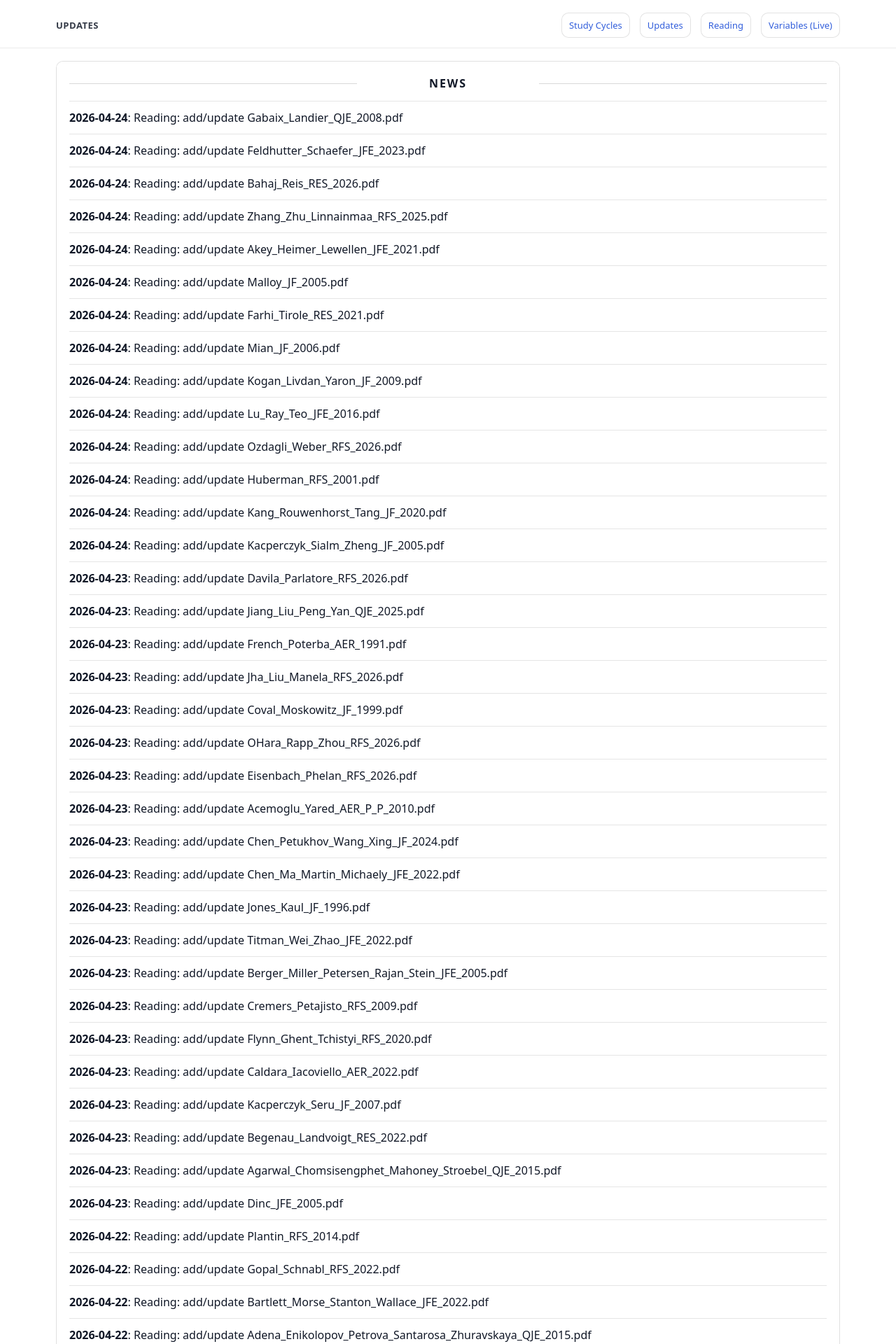
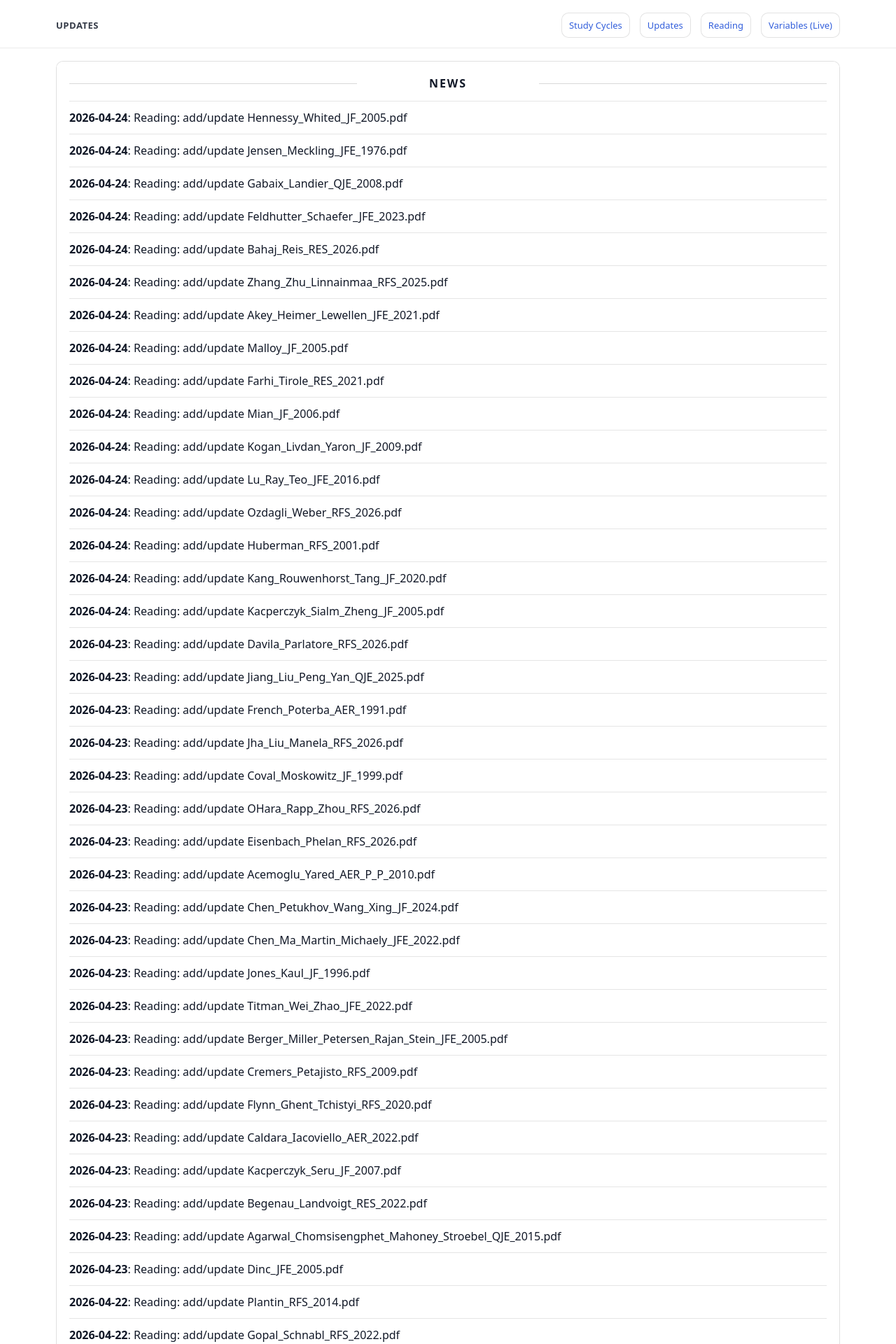
Before and after one commit to yaxinzn/study-archive, a Jekyll site: the page built from updates/index.md, in a window 1280 px wide. Shown: the top 1920 px of the page at 70% size. Built offline with Jekyll 4.4.1, drawn with Linux system fonts in a browser that asks for light colours; some of the changed text lies outside the part shown.

Commit message:
chore: update NEWS feed

```diff
--- a/_data/news.yml
+++ b/_data/news.yml
@@ -1,4 +1,10 @@
 # Auto-generated update history (sorted newest -> oldest). Do not edit manually.
+- ts: "1777035483"
+  date: "2026-04-24"
+  title: "Reading: add/update Hennessy_Whited_JF_2005.pdf"
+- ts: "1777035464"
+  date: "2026-04-24"
+  title: "Reading: add/update Jensen_Meckling_JFE_1976.pdf"
 - ts: "1777034197"
   date: "2026-04-24"
   title: "Reading: add/update Gabaix_Landier_QJE_2008.pdf"
```
